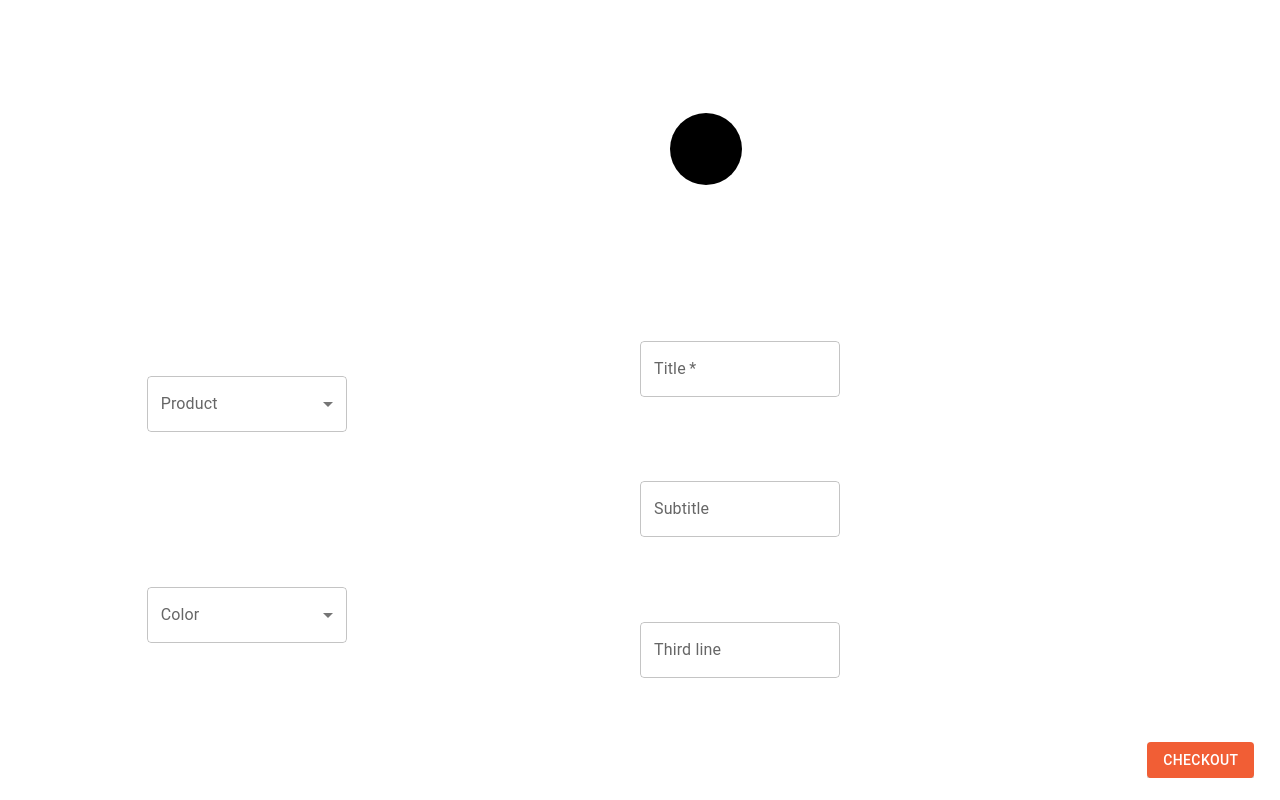
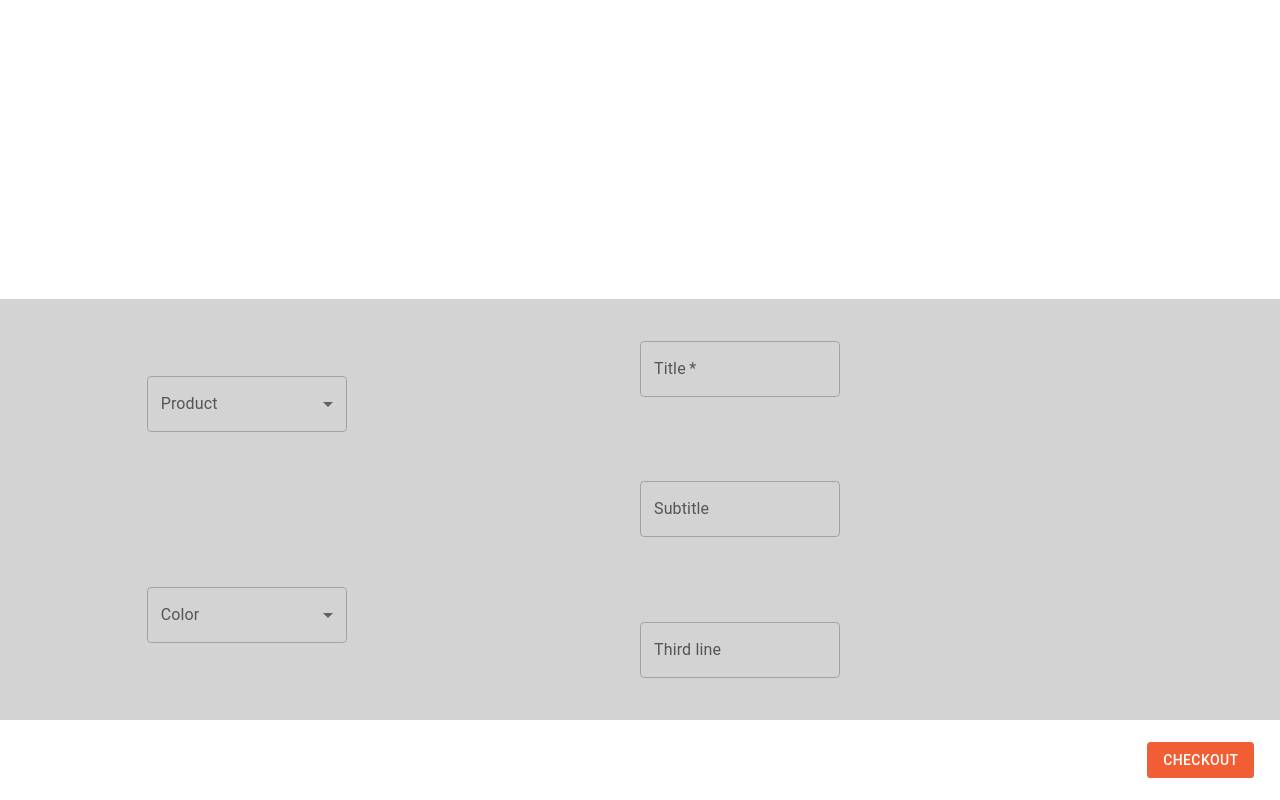
Before and after one commit to TrevorGuo/vinylstudio, a React (Create React App) app: page / in a window 1280 px wide. Built offline with nearby package versions, Linux system fonts and the light colour scheme.

Commit message:
Added background color to options section

```diff
--- a/src/App.css
+++ b/src/App.css
@@ -80,6 +80,7 @@
   justify-content: space-around;
   height: 60%;
   width: 100%;
+  background-color: lightgray;
 }
 
 .options-subcontainer {
--- a/src/components/Preview.js
+++ b/src/components/Preview.js
@@ -26,7 +26,7 @@ export default function Preview(props) {
             </div>}
             <div className='vinyl'
                 style={{backgroundColor: color}}/>
-            <div className='center'/>
+            {color !== '' && <div className='center'/>}
             <div className='preview-item'>
                 {title}<br/>
                 {subtitle}<br/>
```
